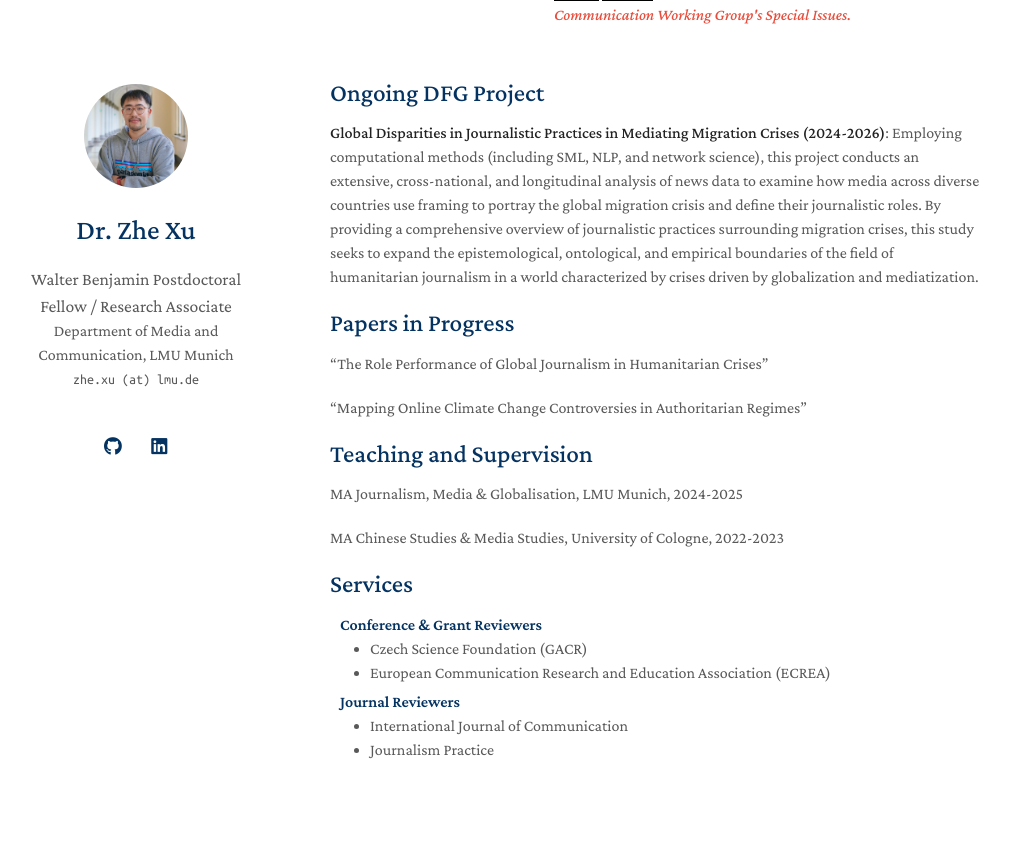
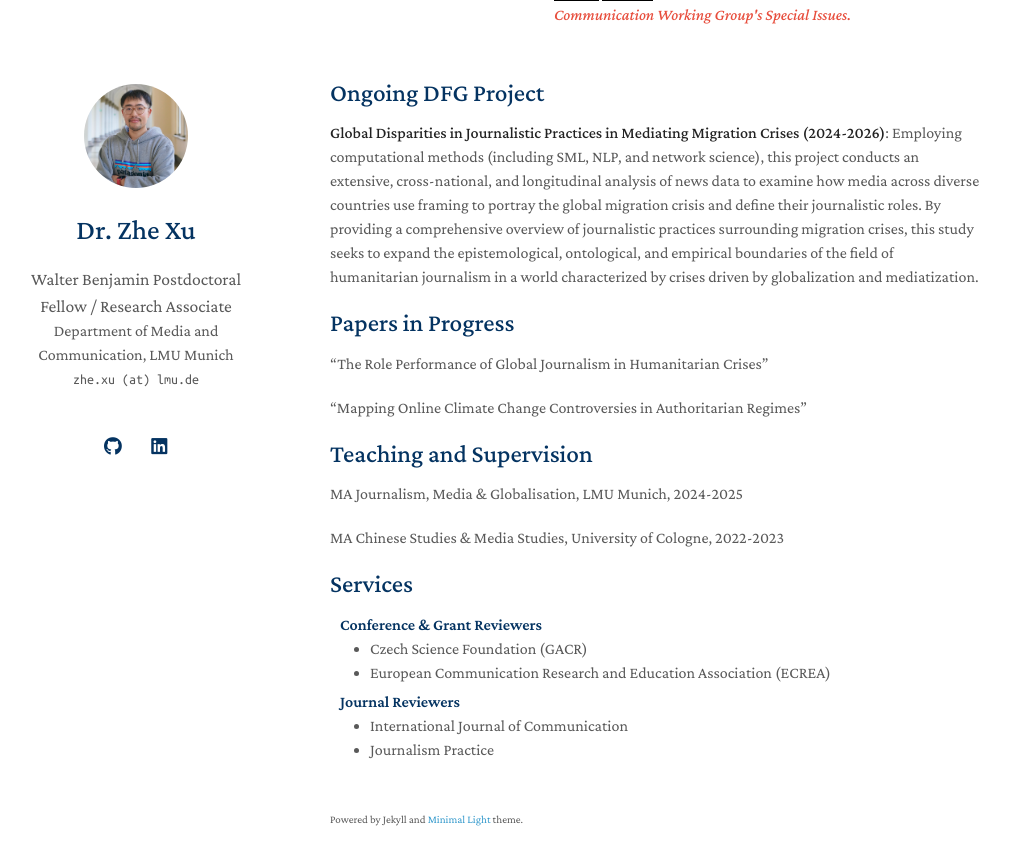
Before and after one commit to zhexuphd/home, a Jekyll site: the page built from index.md, in a window 1280 px wide and 900 px high, scrolled down 1560 px. Shown: the top 865 px of the window, without its empty margins (140-1150 px from the left). Built offline with Jekyll 4.4.1, drawn with Linux system fonts in a browser that asks for light colours; a style sheet for code colours, icons or effects is not loaded; our own code applies the rules of GitHub Pages for plain Markdown files.

Commit message:
Update _config.yml

```diff
--- a/_config.yml
+++ b/_config.yml
@@ -25,8 +25,8 @@ favicon: ./assets/img/favicon.png
 favicon_dark: ./assets/img/favicon-dark.png
 
 # Footnote
-# You may use the option to disable the footnote, "Powered by Jekyll and Minimal Light theme."
-enable_footnote: false
+# You may use the option to disable the footnote, "Site hosted by Github. Powered by Jekyll and Minimal Light theme."
+enable_footnote: true
 
 # Auto Dark Mode
 # You may use the option to disable the automatic dark theme
```
